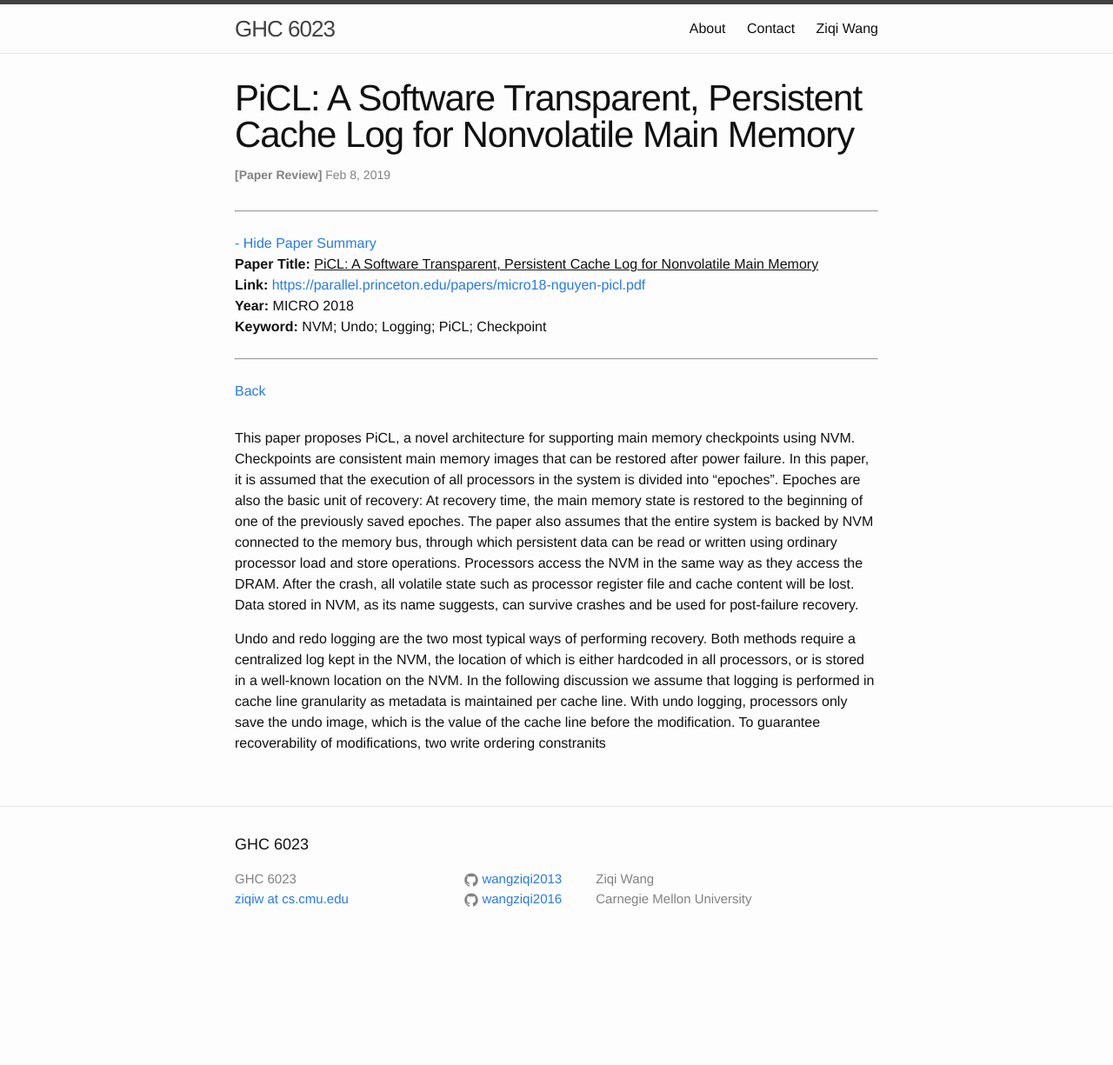
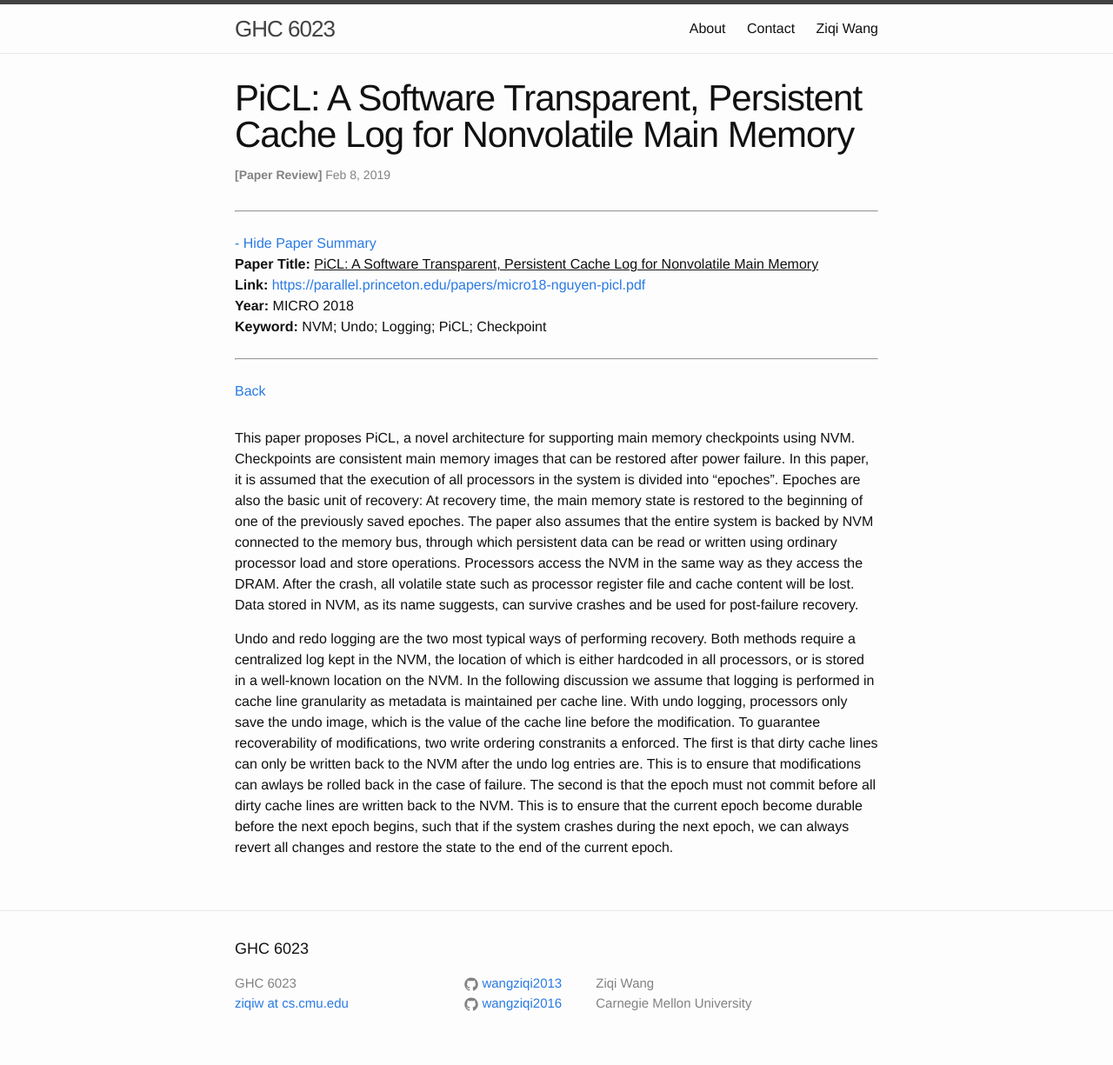
Before and after one commit to wangziqi2013/wangziqi2013.github.io, a Jekyll site: the page built from _posts/2019-02-08-picl.markdown, in a window 1280 px wide. Shown: the whole page at 87% size. Built offline with Jekyll 4.4.1, drawn with Linux system fonts in a browser that asks for light colours; before the commit the page ends 1105 px from its top, so only the background shows below that.

Commit message:
Finish undo

```diff
--- a/_posts/2019-02-08-picl.markdown
+++ b/_posts/2019-02-08-picl.markdown
@@ -26,4 +26,9 @@ Undo and redo logging are the two most typical ways of performing recovery. Both
 in the NVM, the location of which is either hardcoded in all processors, or is stored in a well-known location on the NVM.
 In the following discussion we assume that logging is performed in cache line granularity as metadata is maintained per
 cache line. With undo logging, processors only save the undo image, which is the value of the cache line before the modification.
-To guarantee recoverability of modifications, two write ordering constranits
+To guarantee recoverability of modifications, two write ordering constranits a enforced. The first is that dirty cache
+lines can only be written back to the NVM after the undo log entries are. This is to ensure that modifications can awlays
+be rolled back in the case of failure. The second is that the epoch must not commit before all dirty cache lines are
+written back to the NVM. This is to ensure that the current epoch become durable before the next epoch begins, such that
+if the system crashes during the next epoch, we can always revert all changes and restore the state to the end of the
+current epoch.
```
